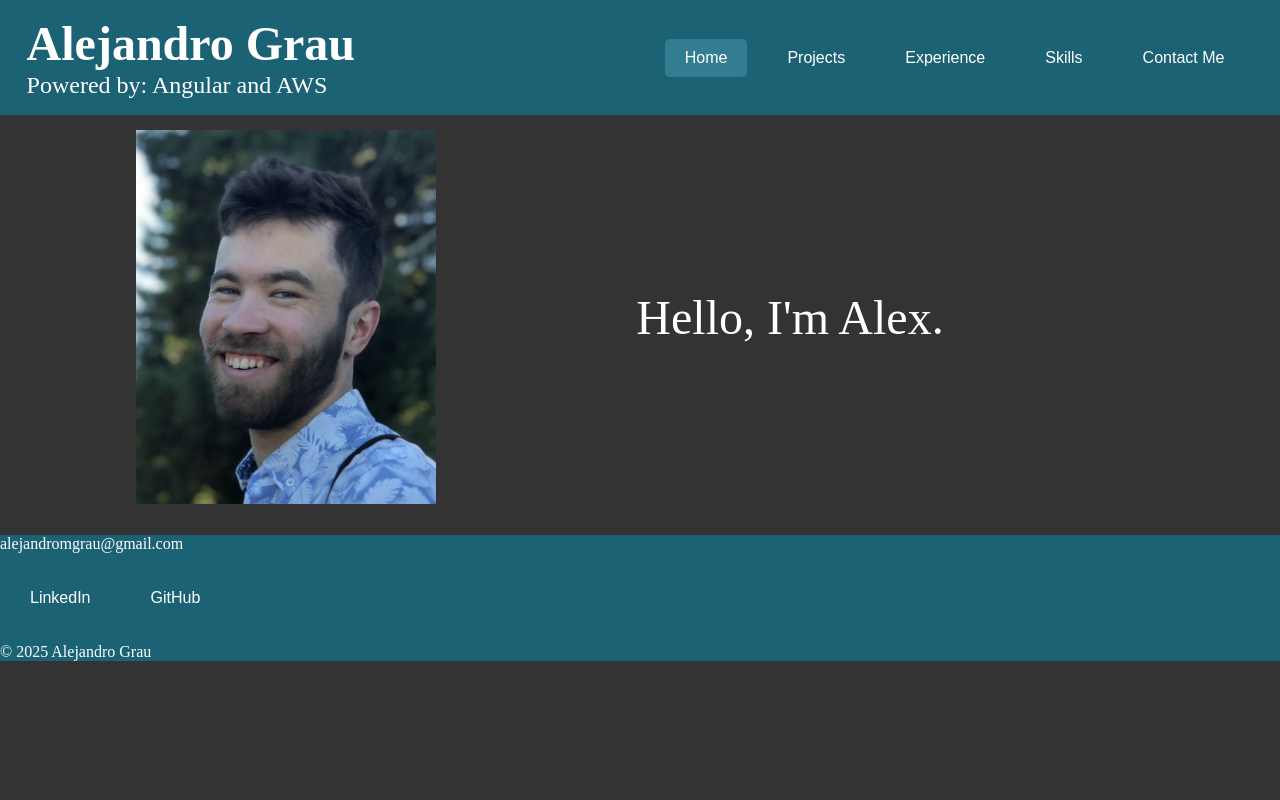
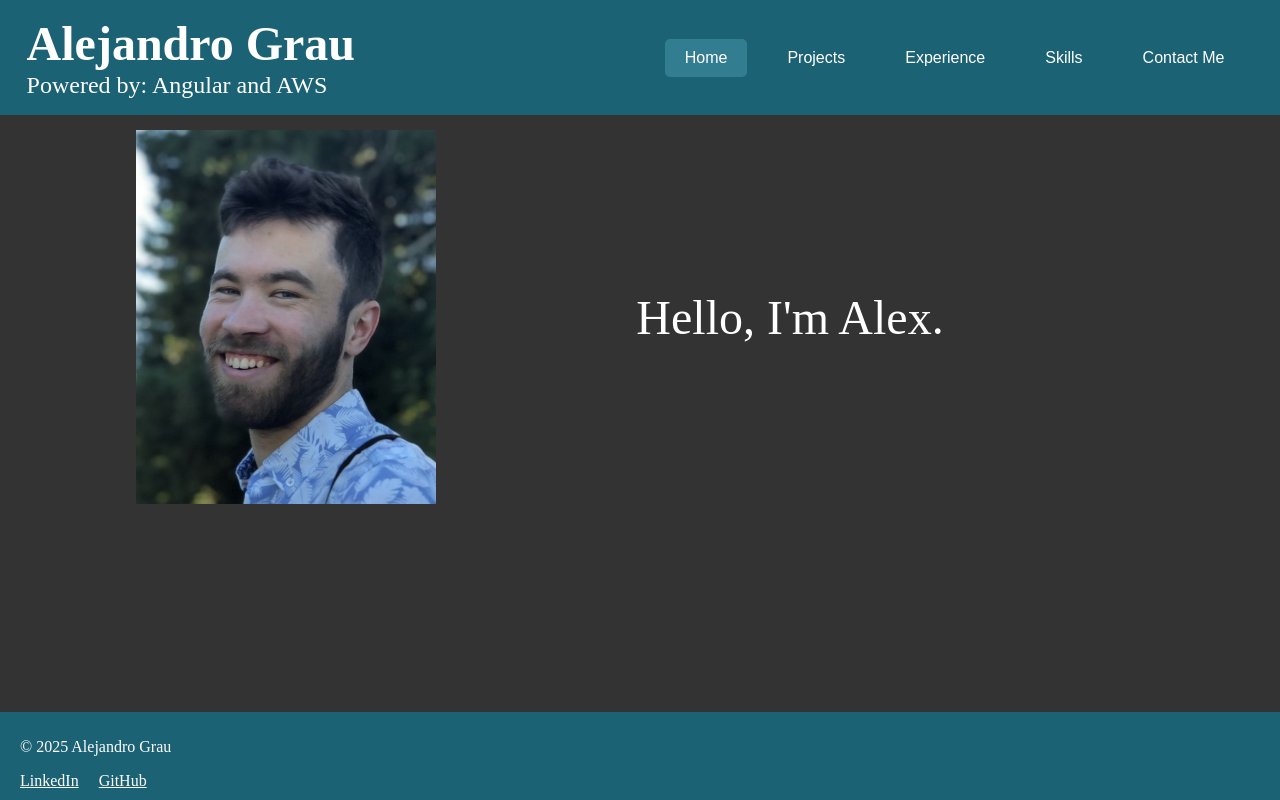
Before and after one commit to graua-git/portfolio, an Angular app: page /home in a window 1280 px wide. Built offline with nearby package versions, Linux system fonts and the light colour scheme.

Commit message:
finished footer

```diff
--- a/src/app/app.component.css
+++ b/src/app/app.component.css
@@ -0,0 +1,9 @@
+.app-wrapper {
+    display: flex;
+    flex-direction: column;
+    min-height: 100vh;
+}
+
+.content {
+    flex: 1;
+}
--- a/src/app/app.component.html
+++ b/src/app/app.component.html
@@ -1,3 +1,7 @@
-<app-header />
-<router-outlet />
-<app-footer />
+<div class="app-wrapper">
+    <app-header />
+    <div class="content">
+        <router-outlet />
+    </div>
+    <app-footer />
+</div>
--- a/src/app/components/footer/footer.component.css
+++ b/src/app/components/footer/footer.component.css
@@ -1,18 +1,23 @@
 footer {
     background-color: var(--primary-color);
+    padding: 10px;
 }
 
 p {
     color: var(--text);
+    padding: 0px 10px;
 }
 
-button {
+a {
     color: var(--text);
-    background-color: var(--primary-color);
     font-size: 16px;
-    padding: 10px 20px;
-    margin: 10px;
-    border: none;
-    border-radius: 5px;
+    padding: 0px 10px;
     cursor: pointer;
 }
+
+a:hover {
+    color: var(--text-highlight);
+    font-size: 16px;
+    padding: 0px 10px;
+    cursor: pointer;
+}
--- a/src/app/components/footer/footer.component.html
+++ b/src/app/components/footer/footer.component.html
@@ -1,8 +1,7 @@
 <footer class="footer">
     <div class="footer-container">
-        <p>{{email}}</p>
-        <button>LinkedIn</button>
-        <button>GitHub</button>
         <p>© 2025 Alejandro Grau</p>
+        <a href="https://www.linkedin.com/in/alejandro-grau/" target="_blank" rel="noopener noreferrer">LinkedIn</a>
+        <a href="https://github.com/graua-git" target="_blank" rel="noopener noreferrer">GitHub</a>
     </div>
 </footer>
--- a/src/app/components/footer/footer.component.ts
+++ b/src/app/components/footer/footer.component.ts
@@ -7,5 +7,5 @@ import { Component } from '@angular/core';
   styleUrl: './footer.component.css'
 })
 export class FooterComponent {
-  email = "alejandromgrau@gmail.com"
+
 }
--- a/src/styles.css
+++ b/src/styles.css
@@ -2,6 +2,7 @@
     --primary-color: #1c6275;
     --background: #333333;
     --text: white;
+    --text-highlight: lightgray;
     --button-highlight: #337d91;
  }
 
```
